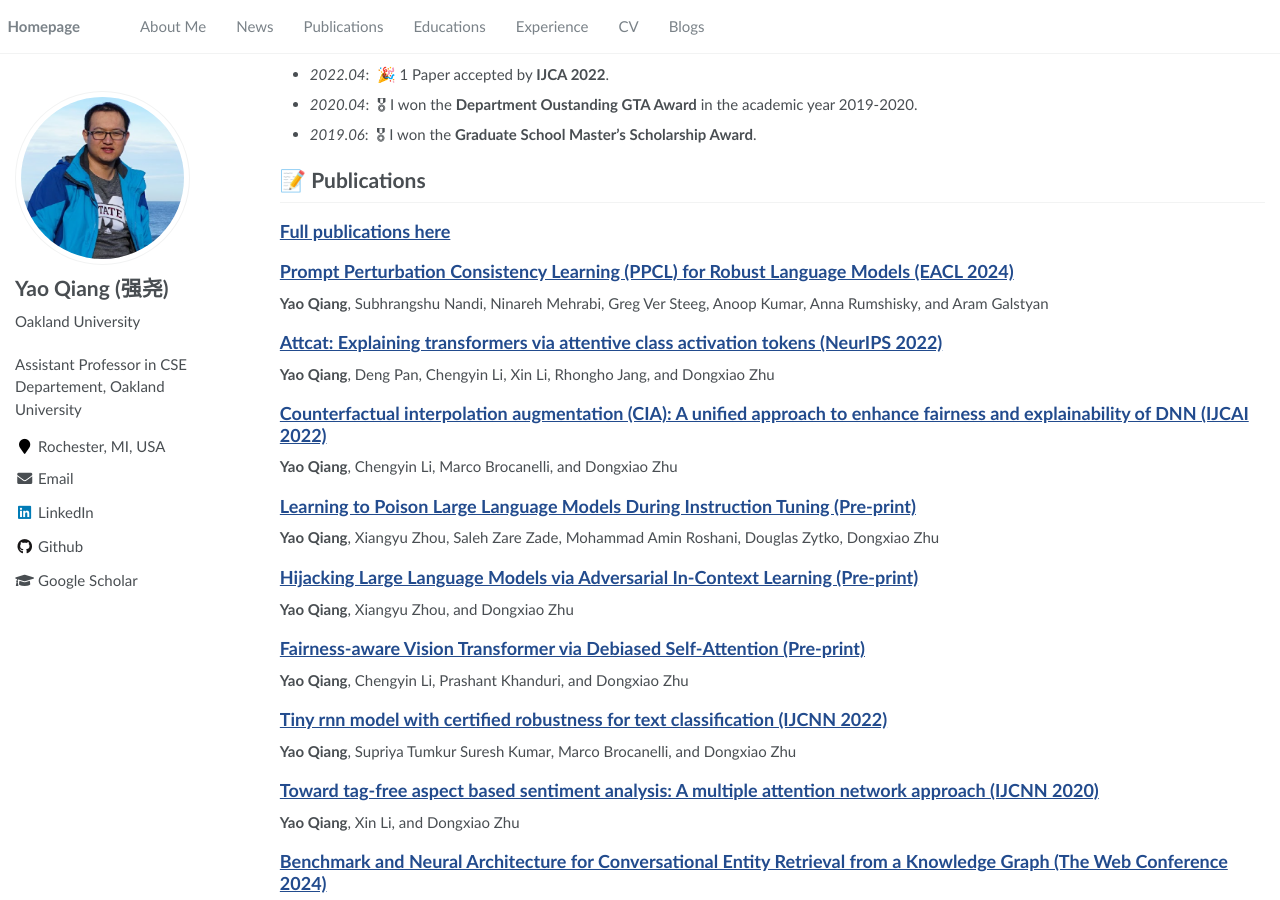
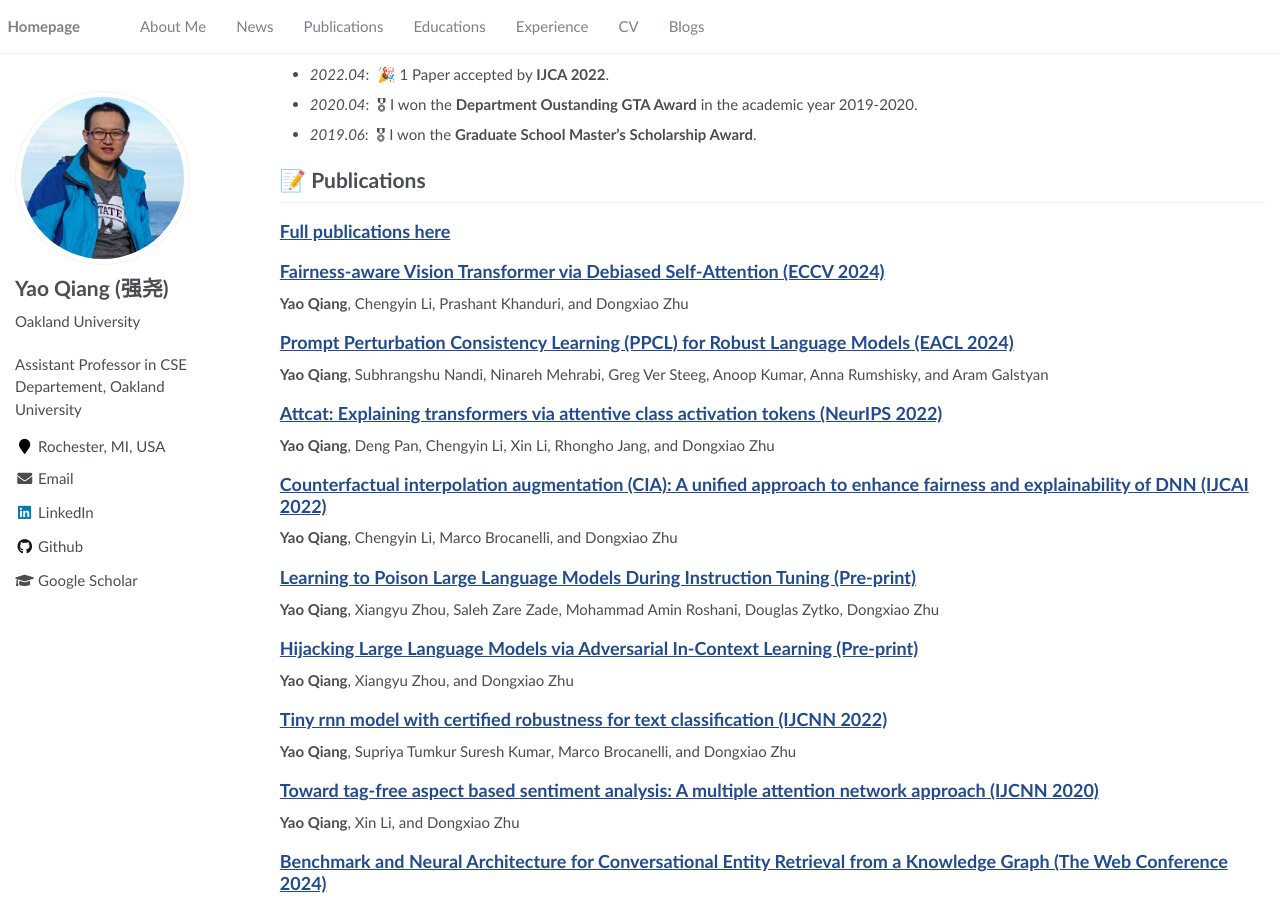
Before and after one commit to qiangyao1988/qiangyao1988.github.io, a Jekyll site: the page built from _pages/about.md, in a window 1280 px wide and 900 px high, scrolled down 1086 px. Built offline with Jekyll 4.4.1, drawn with Linux system fonts in a browser that asks for light colours; some of the changed lines change nothing that is shown.

Commit message:
Update about.md

```diff
--- a/_pages/about.md
+++ b/_pages/about.md
@@ -49,6 +49,8 @@ I am looking for self-motivated Master's/Ph.D. students to join my group for Win
 
 # 📝 Publications
 ## [Full publications here](https://scholar.google.com/citations?user=8ADcg38AAAAJ&hl=en)
+## [Fairness-aware Vision Transformer via Debiased Self-Attention (ECCV 2024)](https://arxiv.org/pdf/2301.13803.pdf)
+**Yao Qiang**, Chengyin Li, Prashant Khanduri, and Dongxiao Zhu
 ## [Prompt Perturbation Consistency Learning (PPCL) for Robust Language Models (EACL 2024)](https://arxiv.org/pdf/2402.15833.pdf)
 **Yao Qiang**, Subhrangshu Nandi, Ninareh Mehrabi, Greg Ver Steeg, Anoop Kumar, Anna Rumshisky, and Aram Galstyan
 ## [Attcat: Explaining transformers via attentive class activation tokens (NeurIPS 2022)](https://proceedings.neurips.cc/paper_files/paper/2022/file/20e45668fefa793bd9f2edf19be12c4b-Paper-Conference.pdf)
@@ -59,8 +61,6 @@ I am looking for self-motivated Master's/Ph.D. students to join my group for Win
 **Yao Qiang**, Xiangyu Zhou, Saleh Zare Zade, Mohammad Amin Roshani, Douglas Zytko, Dongxiao Zhu
 ## [Hijacking Large Language Models via Adversarial In-Context Learning (Pre-print)](https://arxiv.org/pdf/2311.09948.pdf)
 **Yao Qiang**, Xiangyu Zhou, and Dongxiao Zhu
-## [Fairness-aware Vision Transformer via Debiased Self-Attention (Pre-print)](https://arxiv.org/pdf/2301.13803.pdf)
-**Yao Qiang**, Chengyin Li, Prashant Khanduri, and Dongxiao Zhu
 ## [Tiny rnn model with certified robustness for text classification (IJCNN 2022)](https://ieeexplore.ieee.org/abstract/document/9892117)
 **Yao Qiang**, Supriya Tumkur Suresh Kumar, Marco Brocanelli, and Dongxiao Zhu
 ## [Toward tag-free aspect based sentiment analysis: A multiple attention network approach (IJCNN 2020)](https://ieeexplore.ieee.org/abstract/document/9207426)
```
